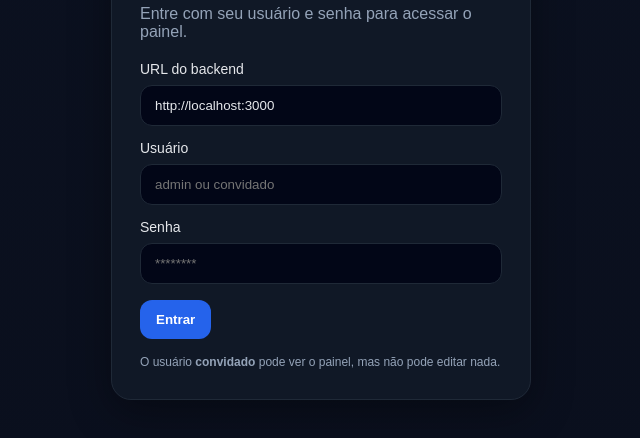
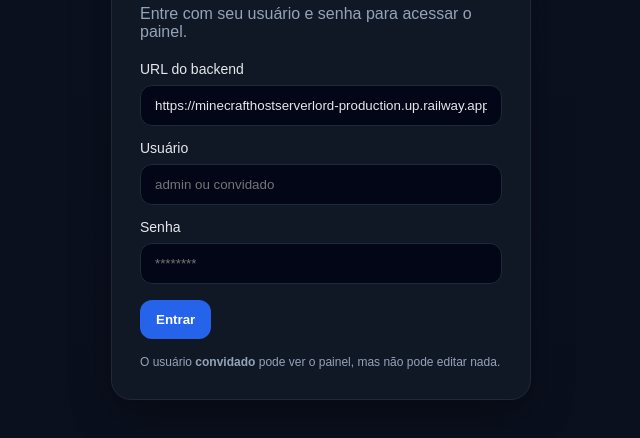
Before and after one commit to gabsgameplai-sys/minecraft_host_serverLORD, a plain HTML site: page login.html in a window 1280 px wide. Shown: the part 232-670 px from the top of the page, without its empty margins (319-959 px from the left). Drawn offline with Linux system fonts and the light colour scheme.

Commit message:
Update login.html

```diff
--- a/login.html
+++ b/login.html
@@ -135,7 +135,7 @@
     const passwordInput = document.getElementById("password");
     const msg = document.getElementById("msg");
 
-    backendInput.value = localStorage.getItem("backend_url") || "http://localhost:3000";
+    backendInput.value = localStorage.getItem("backend_url") || "https://minecrafthostserverlord-production.up.railway.app";
 
     function showError(text) {
       msg.style.display = "block";
```
